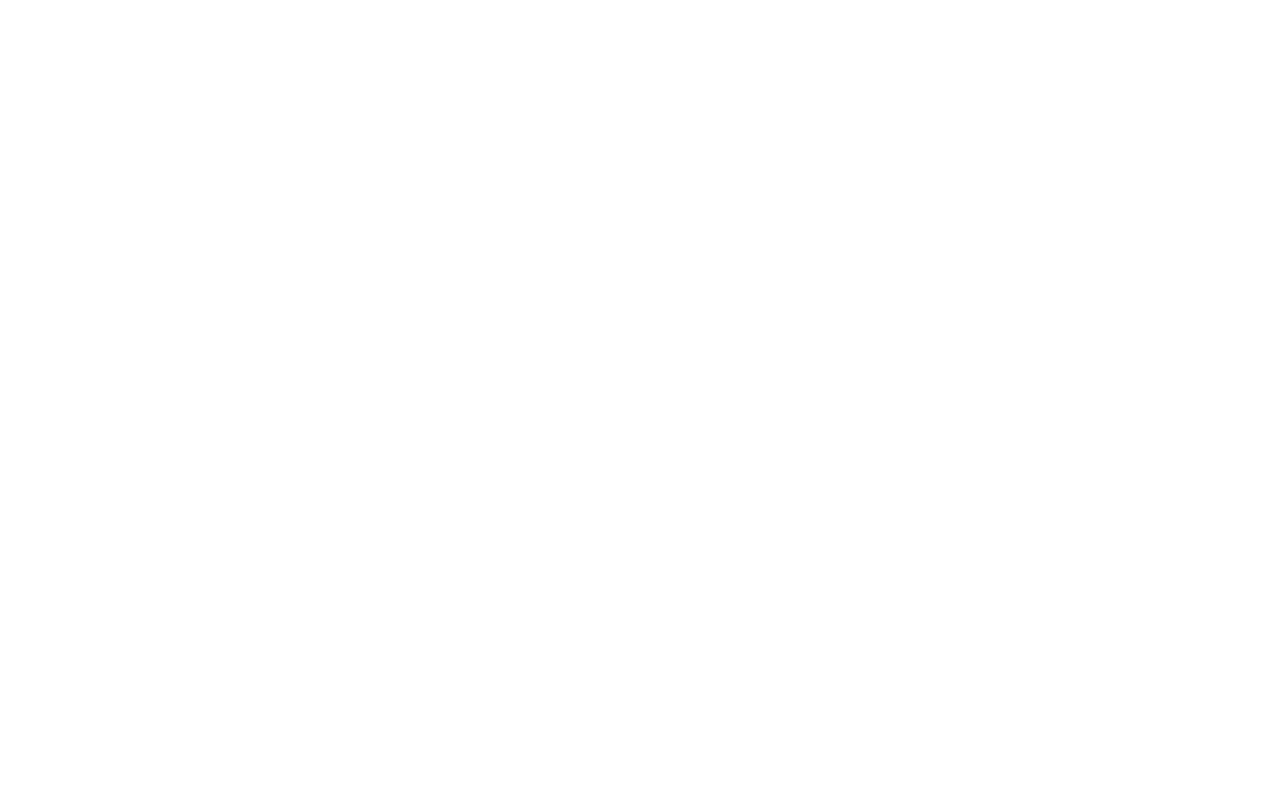
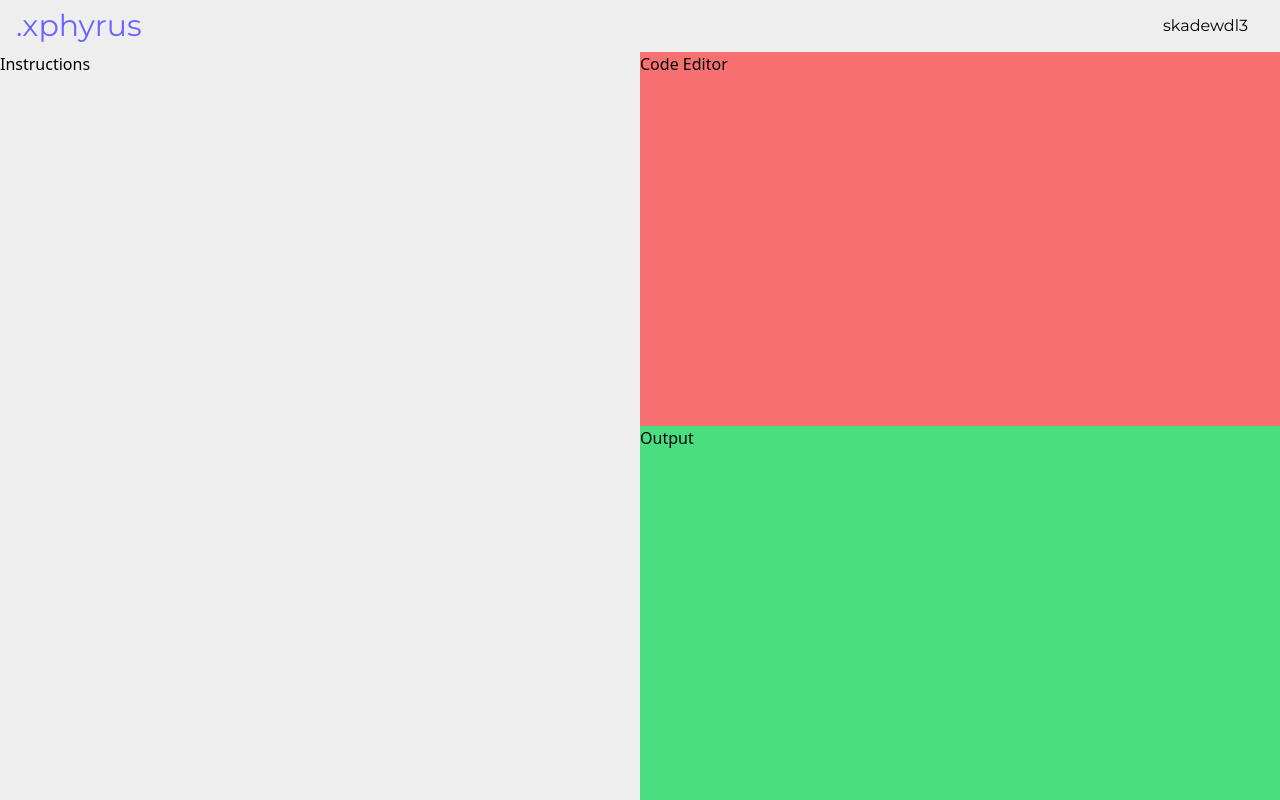
Before and after one commit to skadewdl3/xphyrus-frontend, a Nuxt app: page /editor in a window 1280 px wide. Before the commit this address had no page. Built offline with nearby package versions, Linux system fonts and the light colour scheme.

Commit message:
Made basic code editor

```diff
--- /dev/null
+++ b/components/EditorNavbar.vue
@@ -0,0 +1,30 @@
+<script setup lang="ts">
+import { UserOutlined } from '@ant-design/icons-vue'
+
+const menu = ref(false)
+const toggleMenu = () => {
+  menu.value = !menu.value
+}
+</script>
+
+<template>
+	<nav
+		class="w-full px-4 flex items-center justify-between py-2 font-display editor-navbar"
+	>
+		<NuxtLink to="/" class="cursor-pointer">
+				<h1 class="text-3xl text-primary">.xphyrus</h1>
+		</NuxtLink>
+
+		<div class="navbar-links items-center justify-end hidden md:flex cursor-pointer">
+			<span class="mr-4">skadewdl3</span>
+			<!-- <UserOutlined class="p-3 rounded-full bg-gray-200" /> -->
+		</div>
+
+
+    <Teleport to="body">
+      <Flyout :open="menu" :toggle="toggleMenu" />
+    </Teleport>
+	</nav>
+</template>
+
+<style lang="stylus"></style>
--- a/components/Flyout.vue
+++ b/components/Flyout.vue
@@ -10,7 +10,7 @@
 
 <template>
 	<nav
-		class="flyout-container w-screen bg-red-400 h-screen absolute top-0 left-0 transition-all ease-in-out z-10 px-4 sm:px-10 py-4 md:hidden block"
+		class="flyout-container w-screen bg-primary h-screen fixed top-0 left-0 transition-all ease-in-out z-10 px-4 sm:px-10 py-4 md:hidden block text-white"
 		:class="{ 'translate-x-full': !open }"
 	>
 		<div class="relative flyout w-full flex items-center justify-between font-display">
@@ -20,8 +20,16 @@
         </div>
       </NuxtLink>
 			<div class="close-container w-full flex items-center justify-end text-xl">
-        <CloseOutlined @click="props.toggle" />
+        <!-- <CloseOutlined @click="props.toggle" /> -->
       </div>
+		</div>
+      <div class="navbar-links flex flex-col items-center justify-end">
+			<NuxtLink to="/create" class="mx-4">Create</NuxtLink>
+			<NuxtLink to="/assesment" class="mx-4">My Assesment</NuxtLink>
+			<NuxtLink to="/joined" class="mx-4 mr-0">Joined</NuxtLink>
 		</div>
 	</nav>
 </template>
+
+<style lang="stylus">
+</style>
--- a/components/Navbar.vue
+++ b/components/Navbar.vue
@@ -1,7 +1,7 @@
 <script setup lang="ts">
 import { MenuOutlined } from '@ant-design/icons-vue'
 
-const menu = ref(true)
+const menu = ref(false)
 const toggleMenu = () => {
   menu.value = !menu.value
 }
@@ -9,12 +9,10 @@
 
 <template>
 	<nav
-		class="w-full px-4 2xl:px-60 xl:px-40 lg:px-28 md:px-20 sm:px-10 flex items-center justify-between py-4 font-display"
+		class="navbar w-full px-4 2xl:px-60 xl:px-40 lg:px-28 md:px-20 sm:px-10 flex items-center justify-between py-2 font-display"
 	>
-		<NuxtLink to="/">
-			<div class="navbar-logo cursor-pointer">
-				<h1 class="text-3xl">.xphyrus</h1>
-			</div>
+		<NuxtLink to="/" class="cursor-pointer">
+				<h1 class="text-3xl text-primary">.xphyrus</h1>
 		</NuxtLink>
 
 		<div class="navbar-links items-center justify-end hidden md:flex">
@@ -24,8 +22,8 @@
 		</div>
 
 		<!-- TODO: Make a mobile menu -->
-		<div class="navbar-links-menu md:hidden flex items-center" @click="toggleMenu">
-			<MenuOutlined />
+		<div class="navbar-links-menu md:hidden flex items-center cursor-pointer" @click="toggleMenu">
+			<!-- <MenuOutlined /> -->
 		</div>
 
     <Teleport to="body">
--- /dev/null
+++ b/layouts/editor.vue
@@ -0,0 +1,22 @@
+<script setup lang="ts">
+import { onMounted, ref } from 'vue'
+
+const height = ref(0)
+
+onMounted(() => {
+	height.value = window.innerHeight - (document.querySelector('.editor-navbar')?.clientHeight || 0)
+})
+</script>
+
+<template>
+  <EditorNavbar />
+	<main class="w-full" :style="`height: ${height}px`">
+		<Head>
+			<title>.xphyrus - Editor</title>
+		</Head>
+
+		<slot />
+	</main>
+</template>
+
+<style lang="stylus"></style>
--- a/layouts/index.vue
+++ b/layouts/index.vue
@@ -1,12 +1,18 @@
 <script setup lang="ts">
+import { onMounted, ref } from 'vue'
 
+const height = ref(0)
+
+onMounted(() => {
+	height.value = window.innerHeight - (document.querySelector('.navbar')?.clientHeight || 0)
+})
 </script>
 
 <template>
   <Navbar />
-	<main class="w-full px-4 2xl:px-60 xl:px-40 lg:px-28 md:px-20 sm:px-10">
+	<main class="w-full px-4 2xl:px-60 xl:px-40 lg:px-28 md:px-20 sm:px-10"  :style="`height: ${height}px`">
 		<Head>
-			<title>Xyphrus - Microservice based OA platform</title>
+			<title>.xphyrus - Microservice based OA platform</title>
 		</Head>
 
 		<slot />
--- a/nuxt.config.ts
+++ b/nuxt.config.ts
@@ -20,7 +20,7 @@
 	// Rendering mode configuration for different routes
 	routeRules: {
 		'/': { prerender: true },
-		'/editor': { ssr: true },
+		'/editor': { ssr: false },
 		'/api/**': { cors: true },
 	},
 
--- a/package.json
+++ b/package.json
@@ -24,6 +24,7 @@
   "dependencies": {
     "@ant-design/icons-vue": "^7.0.0",
     "@pinia/nuxt": "^0.4.11",
-    "pinia": "^2.1.6"
+    "pinia": "^2.1.6",
+    "vue3-draggable-resizable": "^1.6.5"
   }
 }
--- /dev/null
+++ b/pages/editor.vue
@@ -0,0 +1,39 @@
+<script setup lang="ts">
+// @ts-ignore
+import VueResizable from 'vue-resizable'
+
+definePageMeta({
+  layout: 'editor',
+})
+
+defineComponent({
+  components: {
+    VueResizable,
+  },
+})
+
+</script>
+
+<template>
+<div class="editor grid grid-cols-[1fr_1fr] h-full">
+    <span>Instructions</span>
+  <!-- <vue-resizable class="editor-left h-full bg-blue-400 resize-x overflow-auto">
+  </vue-resizable> -->
+  <div class="editor-right grid grid-rows-2">
+    <div class="editor-code h-full bg-red-400">
+      <span>Code Editor</span>
+
+    </div>
+    <div class="editor-output h-full bg-green-400">
+
+      <span>Output</span>
+    </div>
+
+  </div>
+</div>
+</template>
+
+<style lang="stylus">
+body
+  background #eee
+</style>
--- a/pages/index.vue
+++ b/pages/index.vue
@@ -1,21 +1,29 @@
 <script lang="ts" setup>
+import heroImage from '@assets/images/hero.svg'
 const { count, setCount } = toRefs(useTestStore())
 
 definePageMeta({
-  layout: 'index'
+  layout: 'index',
 })
 </script>
 
 <template>
 
-    <!-- <p class="text-8xl">{{ count }}</p>
-    <button
-      class="bg-blue-400 px-4 py-2 rounded active:translate-y-1 transition-all"
-      @click="setCount(count + 1)"
-    >
-      Increment
-    </button> -->
+  <div class="hero text-center font-display">
+    <div class="hero-image">
+      <img :src="heroImage" class="inline-block w-[95%] sm:w-3/4 md:w-3/5 lg:w-1/2 xl:w-2/5" alt="Hero Image">
+    </div>
+    <div class="hero-text mt-12">
+      <h1 class="title lg:text-5xl sm:text-4xl text-3xl">Welcome to <span class="text-primary">.xphyrus</span></h1>
+      <h3 class="subtitle md:text-lg text-md  mt-2">A Microservice based OA platform</h3>
+    </div>
+    <div class="hero-cta inline-flex items-center justify-center mt-8">
+      <button class="bg-primary px-4 py-2 rounded text-white hover:bg-white border-solid border-primary border-[1px] hover:text-primary mr-2 active:translate-y-0.5 transition-all">Login</button>
+      <button  class="bg-primary px-4 py-2 rounded text-white hover:bg-white border-solid border-primary border-[1px] hover:text-primary ml-2 active:translate-y-0.5 transition-all">Register</button>
+    </div>
+  </div>
 
 </template>
 
-<style lang="stylus"></style>
+<style lang="stylus">
+</style>
--- a/tailwind.config.js
+++ b/tailwind.config.js
@@ -8,7 +8,11 @@
 		'./app.vue',
 	],
 	theme: {
-		extend: {},
+		extend: {
+			colors: {
+				primary: '#6c63ff',
+			},
+		},
 		fontFamily: {
 			display: ['Montserrat', 'sans-serif'],
 			body: ['Poppins', 'sans-serif'],
```
Also changed, not shown: 1 other file (tests, documents, lock files or other folders).
